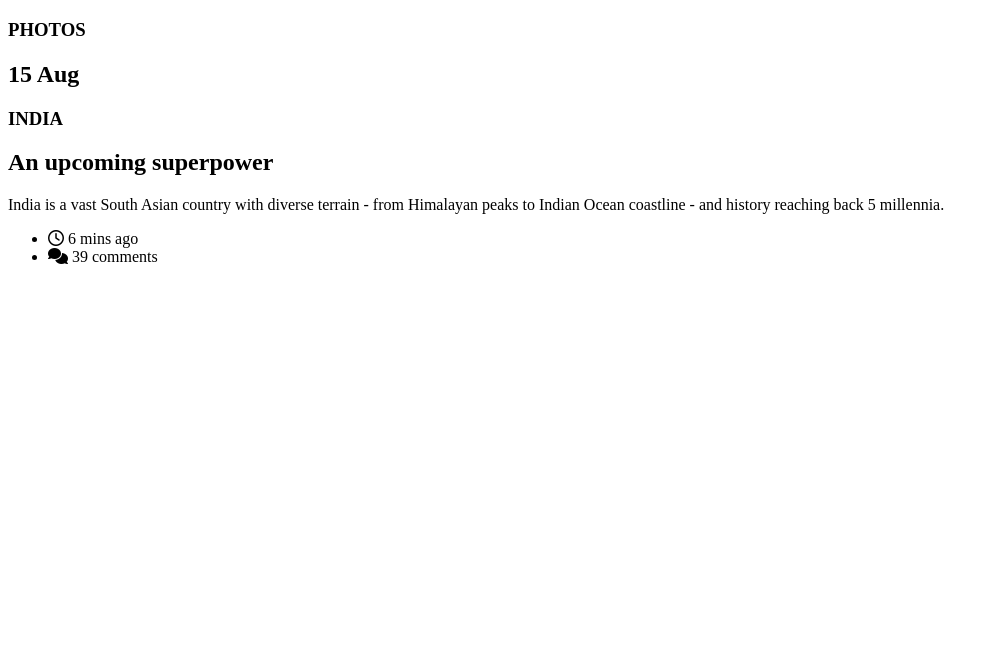
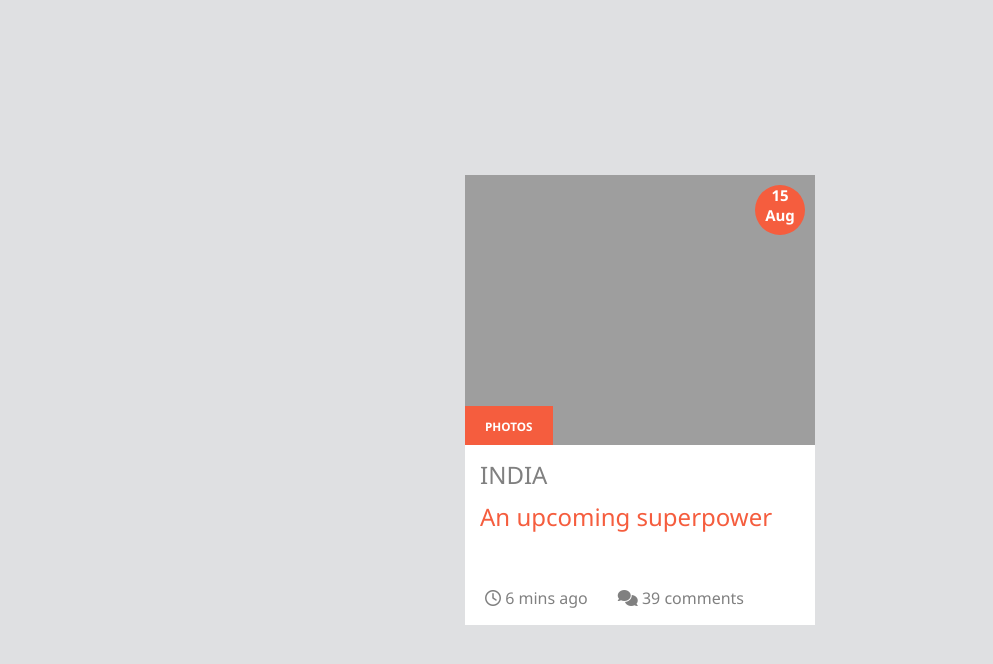
Before and after one commit to Justine-Frigo/learning-sass, a plain HTML site: page index.html in a window 1280 px wide. Shown: the whole page, without its empty margins (0-993 px from the left). Drawn offline with Linux system fonts and the light colour scheme; the site is published under a folder, as on GitHub Pages, so addresses that start at the root find nothing.

Commit message:
correction

```diff
--- a/index.html
+++ b/index.html
@@ -3,7 +3,7 @@
   <head>
     <meta charset="UTF-8" />
     <meta name="viewport" content="width=device-width, initial-scale=1.0" />
-    <link rel="stylesheet" href="/assets/style.css" />
+    <link rel="stylesheet" href="./assets/style.css" />
     <script
       src="https://kit.fontawesome.com/0e39d36e41.js"
       crossorigin="anonymous"
```
